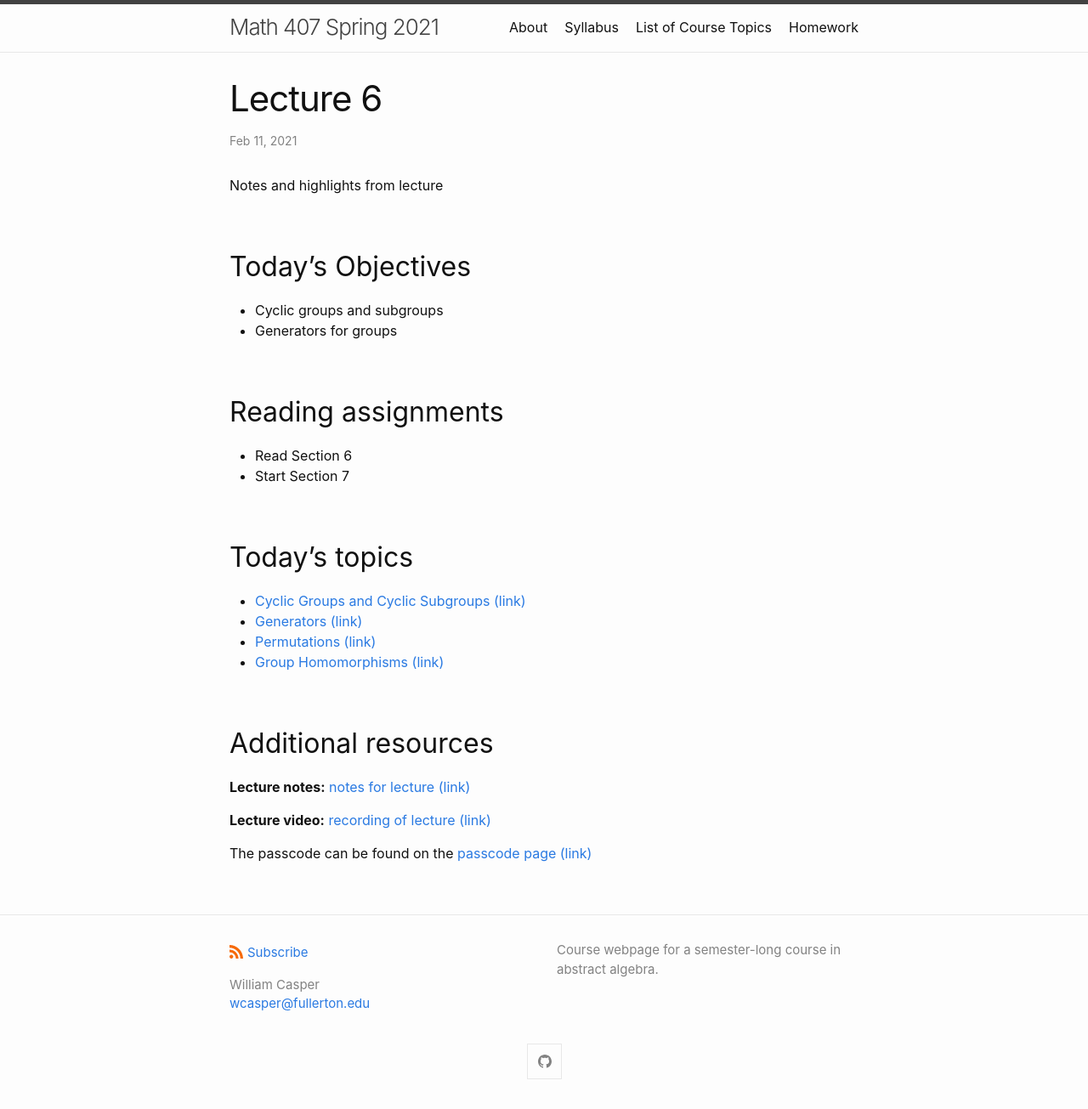
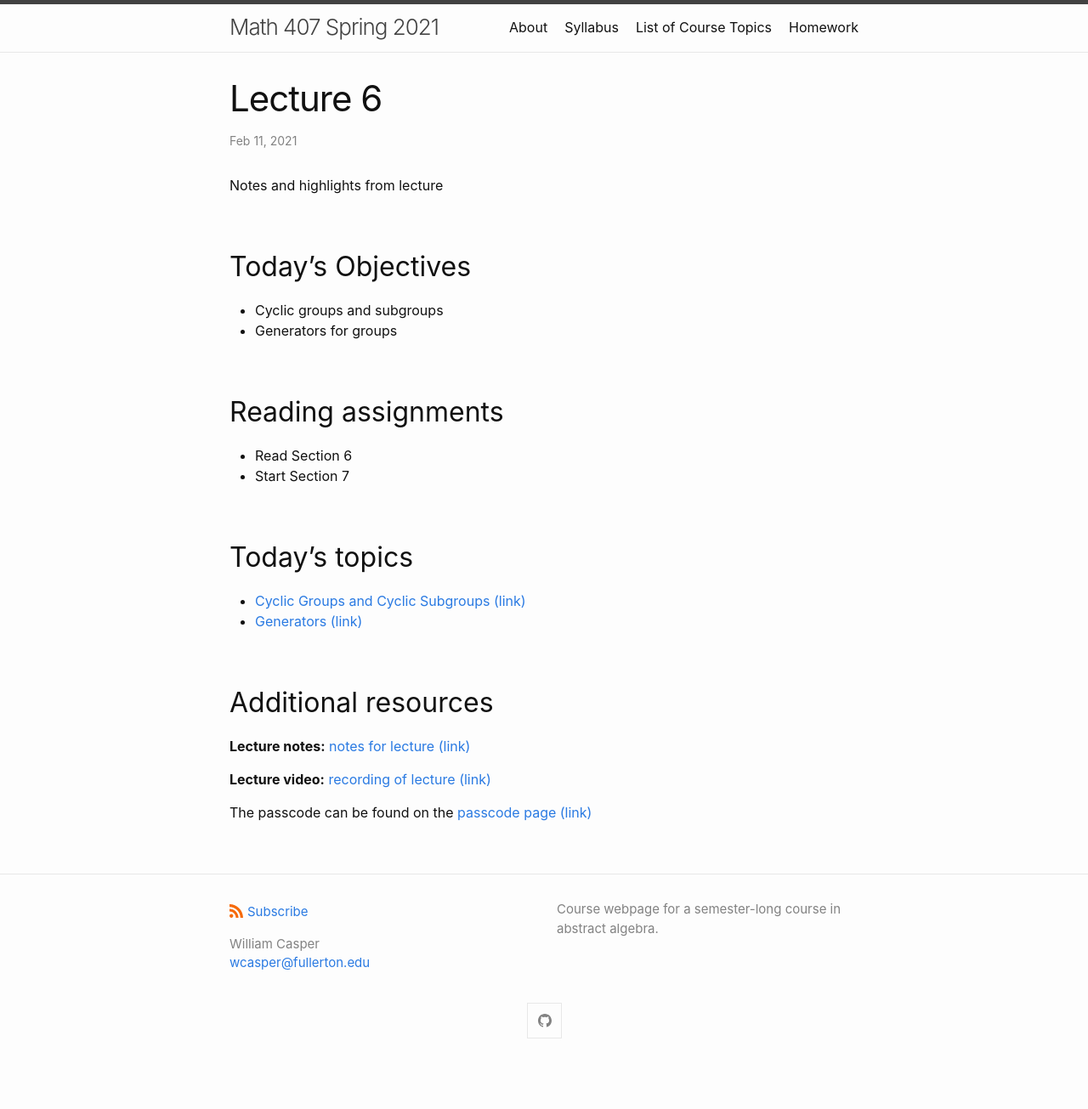
Before and after one commit to wcasper/math407spring2021, a Jekyll site: the page built from _posts/2021-02-11-Week-3-Lecture-6.md, in a window 1280 px wide. Shown: the whole page at 85% size. Built offline with Jekyll 4.4.1, drawn with Linux system fonts in a browser that asks for light colours; after the commit the page ends 1257 px from its top, so only the background shows below that.

Commit message:
removed topics we didn't get to

```diff
--- a/_posts/2021-02-11-Week-3-Lecture-6.md
+++ b/_posts/2021-02-11-Week-3-Lecture-6.md
@@ -18,8 +18,6 @@ Notes and highlights from lecture
 ## Today's topics
 * <a target="_parent" href="https://wcasper.github.io/math407spring2021/topics/cyclic-groups.html">Cyclic Groups and Cyclic Subgroups (link)</a>
 * <a target="_parent" href="https://wcasper.github.io/math407spring2021/topics/generators.html">Generators (link)</a>
-* <a target="_parent" href="https://wcasper.github.io/math407spring2021/topics/permutation.html">Permutations (link)</a>
-* <a target="_parent" href="https://wcasper.github.io/math407spring2021/topics/group-homomorphism.html">Group Homomorphisms (link)</a>
 
 ## Additional resources
 
```
